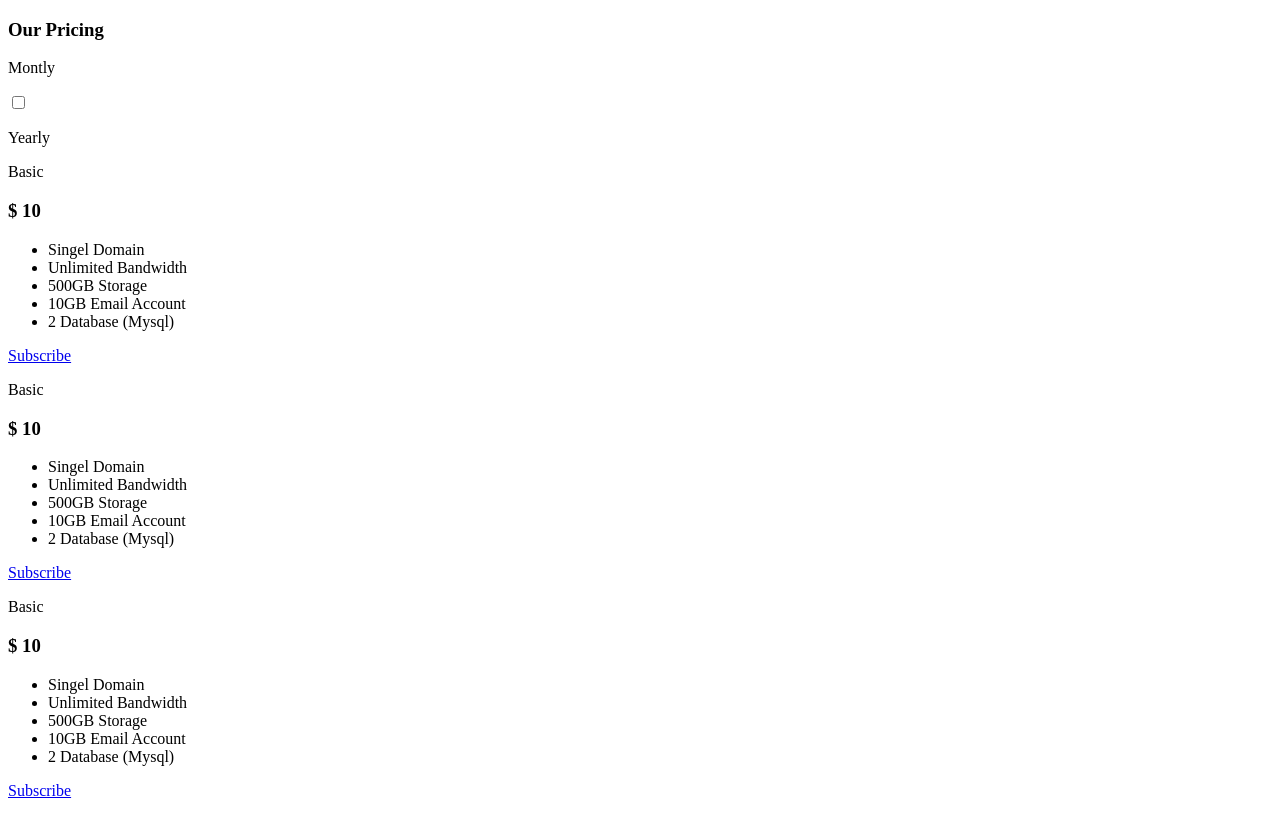
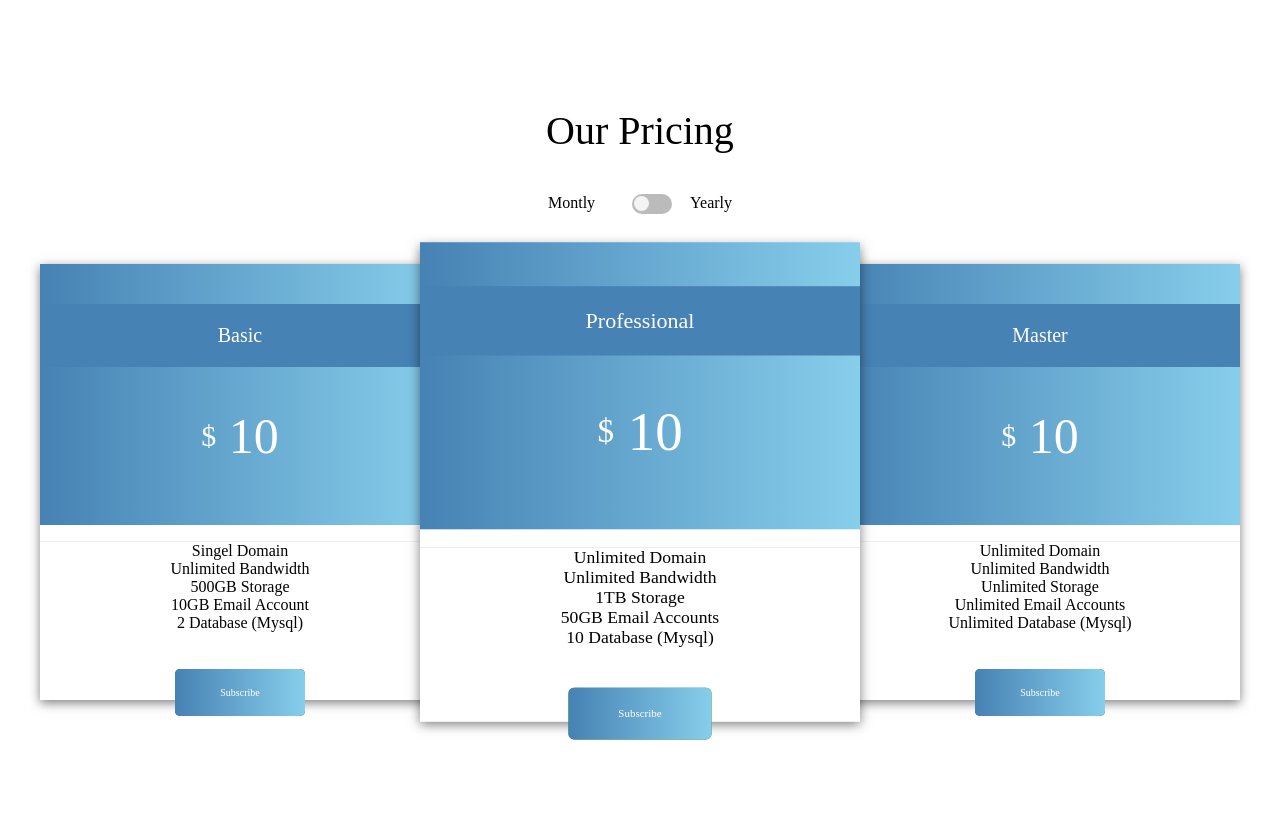
Before and after one commit to thuthuhaytharzaw/Javascript-Practise-Projects, a plain HTML site: page javascript l2/l11pricebox/index.html in a window 1280 px wide. Drawn offline with Linux system fonts and the light colour scheme.

Commit message:
Javascript l2

```diff
--- a/javascript l2/l11pricebox/app.js
+++ b/javascript l2/l11pricebox/app.js
@@ -0,0 +1,16 @@
+const getcheckbox = document.getElementById('toggle-checkbox');
+const getchecklabel = document.getElementById('toggle-label');
+const getbasic = document.getElementById('basic');
+const getprof = document.getElementById('profession');
+const getmst = document.getElementById('master');
+
+getcheckbox.addEventListener('click',() => {
+    if(getcheckbox.checked){
+        getbasic.textContent = 120;
+        getprof.textContent = 240;
+        getmst.textContent = 360;
+    }else{
+        [getbasic.textContent,getprof.textContent,getmst.textContent] = [10,20,30];
+
+    }
+});
--- a/javascript l2/l11pricebox/index.html
+++ b/javascript l2/l11pricebox/index.html
@@ -44,16 +44,16 @@
 
                 <div class="price-box">
                     <div class="box box1">
-                        <p>Basic</p>
-                        <h3><span>$</span><span id="basic"> 10</span></h3>
+                        <p>Professional</p>
+                        <h3><span>$</span><span id="profession"> 10</span></h3>
                     </div>
                     <div class="price-list">
                         <ul class="list-group">
-                            <li>Singel Domain</li>
+                            <li>Unlimited Domain</li>
                             <li>Unlimited Bandwidth</li>
-                            <li>500GB Storage</li>
-                            <li>10GB Email Account</li>
-                            <li>2 Database (Mysql)</li>
+                            <li>1TB Storage</li>
+                            <li>50GB Email Accounts</li>
+                            <li>10 Database (Mysql)</li>
                         </ul>
 
                         <a href="javascirpt:void(0)" class="btn btn1">Subscribe</a>
@@ -62,16 +62,18 @@
 
                 <div class="price-box">
                     <div class="box box1">
-                        <p>Basic</p>
-                        <h3><span>$</span><span id="basic"> 10</span></h3>
+                        <p>Master</p>
+                        <h3><span>$</span><span id="master"> 10</span></h3>
                     </div>
                     <div class="price-list">
                         <ul class="list-group">
-                            <li>Singel Domain</li>
-                            <li>Unlimited Bandwidth</li>
-                            <li>500GB Storage</li>
-                            <li>10GB Email Account</li>
-                            <li>2 Database (Mysql)</li>
+                            <ul class="list-group">
+                                <li>Unlimited Domain</li>
+                                <li>Unlimited Bandwidth</li>
+                                <li>Unlimited Storage</li>
+                                <li>Unlimited Email Accounts</li>
+                                <li>Unlimited Database (Mysql)</li>
+                            </ul>
                         </ul>
 
                         <a href="javascirpt:void(0)" class="btn btn1">Subscribe</a>
--- a/javascript l2/l11pricebox/style.css
+++ b/javascript l2/l11pricebox/style.css
@@ -0,0 +1,179 @@
+:root{
+    --color1: linear-gradient(
+        to right,
+        steelblue,
+        skyblue
+    );
+
+    --color2: linear-gradient(
+        to top,
+        steelblue,
+        skyblue
+    );
+
+    --color3: linear-gradient(
+        to left,
+        steelblue,
+        skyblue
+    );
+}
+
+body{
+    height: 100vh;
+
+    display: grid;
+    place-items: center;
+}
+
+.title{
+    margin-bottom: 50px;
+}
+
+.title h3{
+    font-size: 40px;
+    font-weight: 300;
+    text-align: center;
+}
+
+.toggle-container{
+    display: flex;
+    justify-content: center;
+    padding-bottom: 50px;
+}
+
+.toggle-container > *{
+    margin: 0 3px;
+}
+
+.toggle-checkbox{
+    visibility: hidden;
+}
+
+.toggle-checkbox:checked + .toggle-label{
+    background-color: steelblue;
+}
+
+.toggle-label{
+    width: 40px;
+    height: 20px;
+
+    background-color: #bbb;
+    border-radius: 50px;
+    margin: 0 15px;
+    cursor: pointer;
+
+    position: relative;
+}
+
+.toggle-label .ball{
+    width: 15px;
+    height: 15px;
+    background: #f4f4f4;
+    border-radius: 50%;
+
+    position: absolute;
+    left: 2px;
+    top: 2.5px;
+
+    animation: offani .3s linear;
+}
+
+.toggle-checkbox:checked + .toggle-label .ball{
+    animation: onani linear forwards;
+}
+
+@keyframes onani{
+    0%{
+        transform: translate(0) scale(1);
+    }
+    50%{
+        transform: translate(10px) scale(1.2);
+    }
+    100%{
+        transform: translate(18px) scale(1.2);
+    }
+}
+
+@keyframes offani{
+    0%{
+        transform: translate(18px) scale(1);
+    }
+    50%{
+        transform: translate(10px) scale(1.2);
+    }
+    100%{
+        transform: translate(0) scale(1);
+    }
+}
+
+.price-container{
+    display: flex;
+}
+
+.price-box{
+    width: 400px;
+    background-color: #fff;
+    text-align: center;
+    box-shadow: 0 3px 10px rgba(0, 0, 0, .5);
+}
+
+.price-box p{
+    font-size: 20px;
+    background-color: steelblue;
+    padding: 20px 0;
+}
+
+.price-box h3 span{
+    font-size: 30px;
+    vertical-align: middle;
+}
+
+.price-box h3 span:nth-of-type(2){
+    font-size: 50px;
+}
+
+.price-list .list-group{
+    list-style-type: none;
+    padding: 0;
+    margin-bottom: 50px;
+}
+
+.price-list .list-group li:first-child{
+    border-top: 1px solid #eee;
+}
+
+.price-list .btn{
+    text-decoration: none;
+    background-color: green;
+    color: #fff;
+    font-size: 10px;
+    padding: 18px 45px;
+    border-radius: 5px;
+
+    transition: font-size .3s ease-in;
+}
+
+.price-list .btn:hover{
+    font-size: 20px;
+}
+
+.box{
+    color: #fff;
+    padding: 20px 0;
+}
+
+.box1,.btn1{
+    background: var(--color1);
+}
+
+.box2,.btn2{
+    background: var(--color2);
+}
+
+.box3,.btn3{
+    background: var(--color3);
+}
+
+.price-box:nth-of-type(2){
+    transform: scale(1.1);
+}
```
